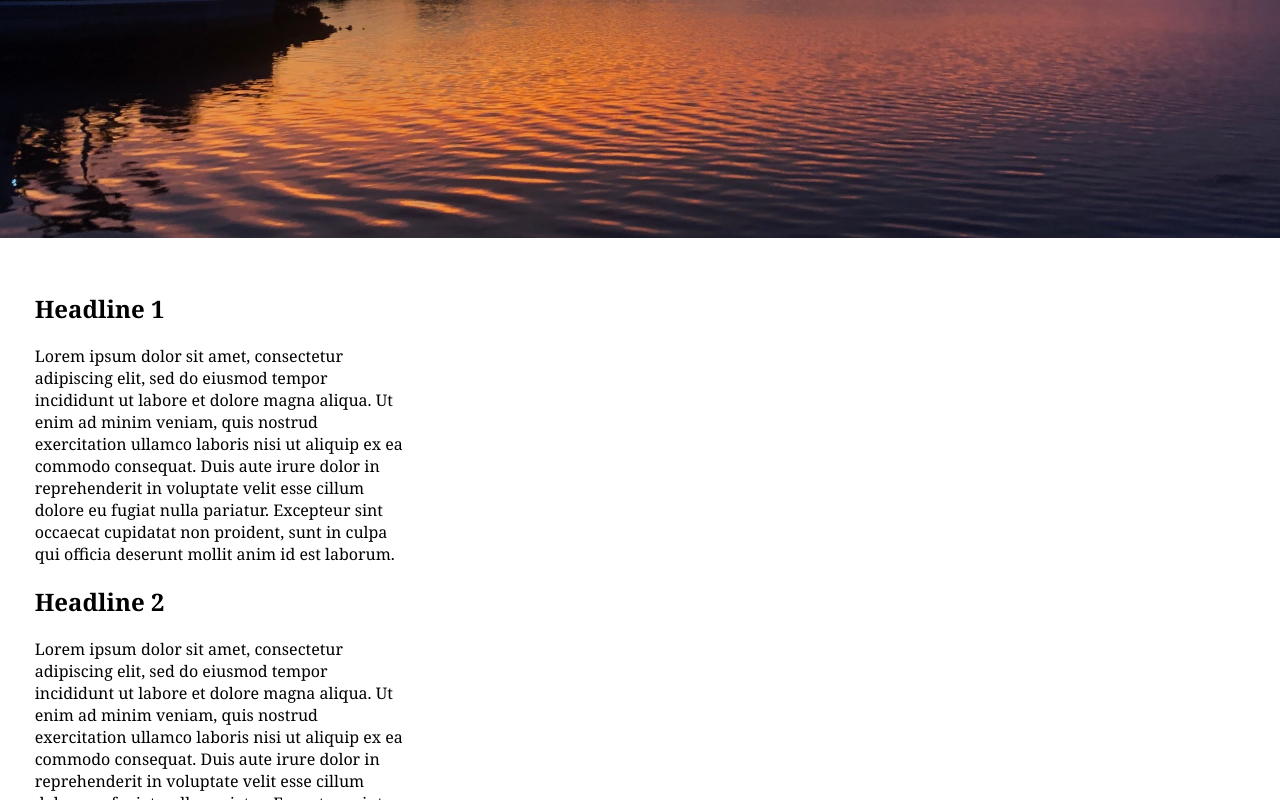
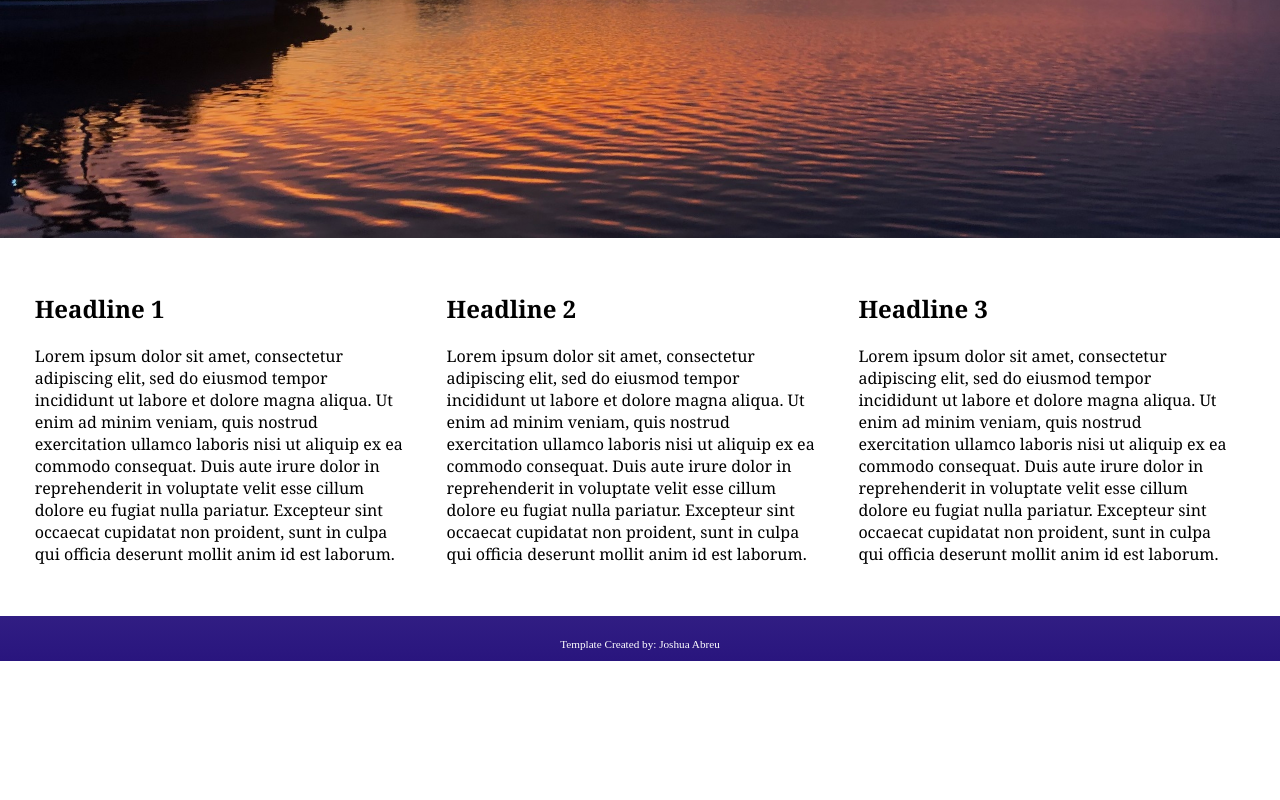
Before and after one commit to JoshSauce1/Lab-6, a plain HTML site: page chapter06/chapter06/analyze/analyze06.html in a window 1280 px wide. Shown: the part 446-1246 px from the top of the page. After the commit the page ends 1107 px from the top, so only its background shows below. Drawn offline with Linux system fonts and the light colour scheme.

Commit message:
Update analyze06.html

```diff
--- a/chapter06/chapter06/analyze/analyze06.html
+++ b/chapter06/chapter06/analyze/analyze06.html
@@ -36,7 +36,7 @@
 	<!-- Use the main area to add the main content of the webpage -->
 	<main>
 
-<div class = "col-content ">
+<div class = "col-content">
         <div>
 
             <h2>Headline 1</h2>
@@ -44,7 +44,9 @@
             <p>Lorem ipsum dolor sit amet, consectetur adipiscing elit, sed do eiusmod tempor incididunt ut labore et dolore magna aliqua. Ut enim ad minim veniam, quis nostrud exercitation ullamco laboris nisi ut aliquip ex ea commodo consequat. Duis aute irure dolor in reprehenderit in voluptate velit esse cillum dolore eu fugiat nulla pariatur. Excepteur sint occaecat cupidatat non proident, sunt in culpa qui officia deserunt mollit anim id est laborum.</p>
 
         </div>
+</div>
 
+<div class = "col-content">
         <div>
 
             <h2>Headline 2</h2>
@@ -52,7 +54,9 @@
             <p>Lorem ipsum dolor sit amet, consectetur adipiscing elit, sed do eiusmod tempor incididunt ut labore et dolore magna aliqua. Ut enim ad minim veniam, quis nostrud exercitation ullamco laboris nisi ut aliquip ex ea commodo consequat. Duis aute irure dolor in reprehenderit in voluptate velit esse cillum dolore eu fugiat nulla pariatur. Excepteur sint occaecat cupidatat non proident, sunt in culpa qui officia deserunt mollit anim id est laborum.</p>
 
         </div>
+</div>
 
+<div class = "col-content">
         <div>
 
             <h2>Headline 3</h2>
@@ -61,6 +65,7 @@
 
         </div>
 </div>
+
 	</main>
 
 	<!-- Use the footer area to add webpage footer content -->
```
